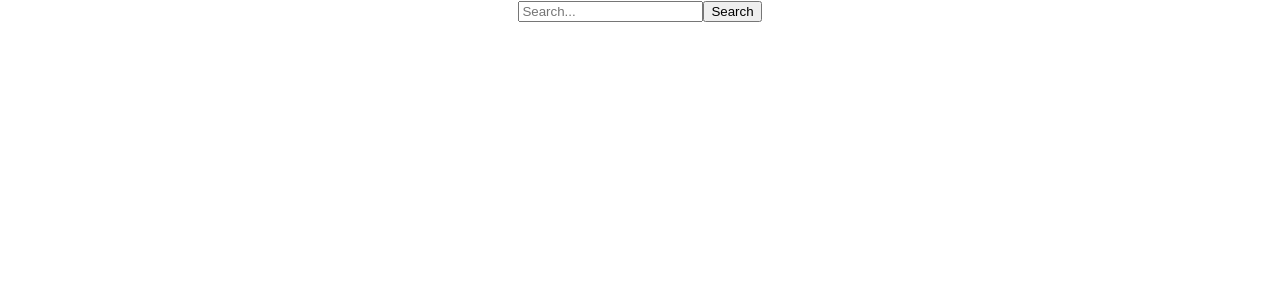
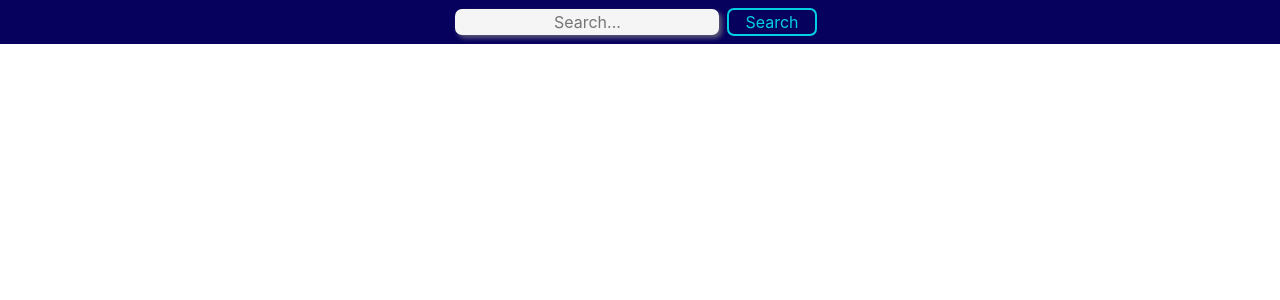
Before and after one commit to DiegoEme/Weather-app, a React (Create React App) app: page / in a window 1280 px wide. Shown: the top 300 px of the page. Built offline with nearby package versions, Linux system fonts and the light colour scheme.

Commit message:
layout structure

```diff
--- a/public/index.html
+++ b/public/index.html
@@ -8,6 +8,12 @@
     <meta
       name="description"
       content="Web site created using create-react-app"
+    />
+    <link
+      href="https://cdn.jsdelivr.net/npm/bootstrap@5.0.0-beta1/dist/css/bootstrap.min.css"
+      rel="stylesheet"
+      integrity="sha384-giJF6kkoqNQ00vy+HMDP7azOuL0xtbfIcaT9wjKHr8RbDVddVHyTfAAsrekwKmP1"
+      crossorigin="anonymous"
     />
     <link rel="apple-touch-icon" href="%PUBLIC_URL%/logo192.png" />
     <!--
--- a/src/App.css
+++ b/src/App.css
@@ -1,38 +1,64 @@
-.App {
+* {
+  box-sizing: border-box;
+}
+.searchBar {
   text-align: center;
+  padding: 0.5rem;
+  background-color: rgb(7, 1, 94);
+  margin-bottom: 2rem;
 }
 
-.App-logo {
-  height: 40vmin;
-  pointer-events: none;
+.searchBar input {
+  all: unset;
+  height: 1.6rem;
+  background-color: whitesmoke;
+  border-radius: 7px;
+  padding: 0 0.5rem;
+  box-shadow: 3px 3px 5px rgba(131, 131, 131, 0.7);
 }
 
-@media (prefers-reduced-motion: no-preference) {
-  .App-logo {
-    animation: App-logo-spin infinite 20s linear;
-  }
+.searchBar button {
+  all: unset;
+  background-color: transparent;
+  border: 2px solid rgba(0, 255, 255, 0.815);
+  border-radius: 7px;
+  margin: 0 0.5rem;
+  padding: 0 1rem;
+  height: 1.5rem;
+  color: rgba(0, 255, 255, 0.815);
 }
 
-.App-header {
-  background-color: #282c34;
-  min-height: 100vh;
-  display: flex;
-  flex-direction: column;
-  align-items: center;
-  justify-content: center;
-  font-size: calc(10px + 2vmin);
+.searchBar button:hover {
   color: white;
+  background-color: rgba(0, 255, 255, 0.815);
+  cursor: pointer;
 }
 
-.App-link {
-  color: #61dafb;
+.card {
+  text-align: center;
+  width: 20rem;
+  margin: auto;
 }
 
-@keyframes App-logo-spin {
-  from {
-    transform: rotate(0deg);
-  }
-  to {
-    transform: rotate(360deg);
-  }
+.card__body--temp {
+  display: inline-block;
+  background-color: azure;
+  padding: 1rem;
+  margin: 1rem 0;
+  font-size: 3rem;
+  border-radius: 15px;
+  box-shadow: 2px 3px 5px rgba(0, 0, 0, 0.2);
 }
+
+.card__body--desc {
+  margin-top: -5px;
+  font-size: 1rem;
+}
+
+.card .card__info {
+  display: none;
+}
+
+.chart {
+  margin: auto;
+}
--- a/src/App.js
+++ b/src/App.js
@@ -1,19 +1,17 @@
 import { useState } from "react";
-import LineChart from './LineChart';
+import LineChart from "./LineChart";
 import "./App.css";
 
 const apiKey = "&lang=es&units=metric&appid=73e48893d12c632c3b7f98b00786a353"; //datos dia actual
 const url = "https://api.openweathermap.org/data/2.5/weather?q="; //url base
-const forecast = "https://api.openweathermap.org/data/2.5/forecast?q=" //datos 5 dias siguientes
-
+const forecast = "https://api.openweathermap.org/data/2.5/forecast?q="; //datos 5 dias siguientes
 
 function App() {
-
   const [searchTerm, setSearchTerm] = useState("");
   const [weather, setWeather] = useState({});
-  const [sunrise, setSunrise] = useState("")
-  const [sunset, setSunset] = useState("")
-  const [forecastData, setForecastData] = useState({})
+  const [sunrise, setSunrise] = useState("");
+  const [sunset, setSunset] = useState("");
+  const [forecastData, setForecastData] = useState({});
 
   //searchWeather se ejecuta al hacer clink en buscar
   const searchWeather = async () => {
@@ -39,10 +37,7 @@ function App() {
         //console.log(data);
         setForecastData(data)
       }); */
-
-
   };
-
 
   //Funcion que convierte los datos de sunrise y sunset
   function convertTime(unixTime, offset) {
@@ -52,7 +47,6 @@ function App() {
     let t = h + ":" + m.substr(-2);
     return t;
   }
-
 
   return (
     <div className="App">
@@ -67,7 +61,10 @@ function App() {
       </div>
 
       {typeof weather.main != "undefined" ? (
-        <div className="card">
+        <div className="container">
+          <div className="row">
+            <div className="col">
+            <div className="card ">
               <div className="card__body">
                 <h3 className="card__body--city">
                   {weather.name}, {weather.sys.country}
@@ -88,9 +85,15 @@ function App() {
                 <li>Presión {weather.main.pressure} hPa</li>
                 <li>Salida de sol {sunrise}</li>
                 <li>Puesta de sol {sunset}</li>
-
               </div>
-          <LineChart term = {searchTerm} />
+              </div>
+            </div>
+            <div className="col">
+              <div className="chart">
+              <LineChart term={searchTerm} />
+              </div>
+            </div>
+          </div>
         </div>
       ) : (
         ""
--- a/src/LineChart.js
+++ b/src/LineChart.js
@@ -1,92 +1,67 @@
 import { Line } from "react-chartjs-2";
 import { useState, useEffect } from "react";
 
-const LineChart = ({term}) => {
+const LineChart = ({ term }) => {
   const apiKey = "&lang=es&units=metric&appid=73e48893d12c632c3b7f98b00786a353"; //datos dia actual
-    const forecast = "https://api.openweathermap.org/data/2.5/forecast?q=" //datos 5 dias siguientes
-
-
-    //props.list = array(40)
+  const forecast = "https://api.openweathermap.org/data/2.5/forecast?q="; //datos 5 dias siguientes
 
   const [chartData, setChartData] = useState({});
-  const [list, setList] = useState([])
-  const [forecastDataMax, setForecastDataMax] = useState([])
-  const [forecastDataMin, setForecastDataMin] = useState([])
 
   let maxTemp = [];
   let minTemp = [];
 
-  const chart =  () => {
+  const chart = () => {
     fetch(`${forecast}${term}${apiKey}`)
       .then((res) => res.json())
       .then((data) => {
-      console.log('estosi',data.list);
-      //setForecastData(data);
+        console.log("estosi", data.list);
 
-      for(let i = 0; i <= 40 ; i+= 6){
+        for (let i = 0; i <= 40; i += 6) {
           maxTemp.push(data.list[i].main.temp_max);
           minTemp.push(data.list[i].main.temp_min);
-        setForecastDataMax(maxTemp)
-        setForecastDataMin(minTemp)
-        console.log('compp', maxTemp, forecastDataMax)
+
         }
 
-
         setChartData({
-
-        labels: ['1', '2', '3', '4', '5'],
-        datasets: [{
-            label: 'Temperatura máxima',
+          labels: ["1", "2", "3", "4", "5"],
+          datasets: [
+            {
+              label: "Temperatura máxima",
               data: maxTemp,
               borderWidth: 4,
-            type: 'line',
+              type: "line",
               fill: false,
-            borderColor: 'red'
-        }, {
-          label: 'Temperatura mínima',
+              borderColor: "red",
+              pointBorderWidth: 2
+            },
+            {
+              label: "Temperatura mínima",
               data: minTemp,
               borderWidth: 4,
-          type: 'line',
+              type: "line",
               fill: false,
-          borderColor: 'blue'
-        }],
+              borderColor: "blue",
+              pointBorderWidth: 2
+            },
+          ],
         });
 
-      console.log('arrays', minTemp, maxTemp);
+        console.log("arrays", minTemp, maxTemp);
       });
-
-      let days = ['1', '2', '3', '4', '5'];
-    /*   let maxTemp = [];
-      let minTemp = [];
-
-       for(let i = 0; i <= 40 ; i+= 7){
-        maxTemp.push(props.list[i].main.temp_max);
-        minTemp.push(props.list[i].main.temp_min)
-      }  */
-      //console.log(maxTemp, minTemp)
-
-    /* setChartData({
-
-      labels: ['1', '2', '3', '4', '5'],
-      datasets: [{
-          label: 'y',
-          data: maxTemp, minTemp,
-          //backgroundColor: 'aqua',
-          borderWidth: 4
-      }],
-    }); */
   };
 
   useEffect(() => {
-    chart()
-  }, [])
+    chart();
+  }, []);
 
-  return(
+  return (
     <div>
-        <div style= {{height: "300px", width: "600px"}}>
-            <Line data={chartData} options = {{
+      <div style={{ height: "300px", width: "400px", margin: "auto" }}>
+        <Line
+          data={chartData}
+          options={{
             responsive: true,
-                title: {text: 'Pronóstico 5 días', display: true},
+            title: { text: "Pronóstico 5 días", display: true },
             scales: {
               yAxes: [
                 {
@@ -95,24 +70,22 @@ const LineChart = ({term}) => {
                     maxTicksLimit: 10,
                   },
                   gridLines: {
-                                display: false
-                            }
-                        }
+                    display: false,
+                  },
+                },
               ],
               xAxes: [
                 {
                   gridLines: {
-                                display: false
-                            }
-                        }
-                    ]
-                }
-            }
-
-            }/>
+                    display: false,
+                  },
+                },
+              ],
+            },
+          }}
+        />
       </div>
     </div>
-
   );
 };
 
```
Lines whose indentation alone changed are shown as unchanged.
